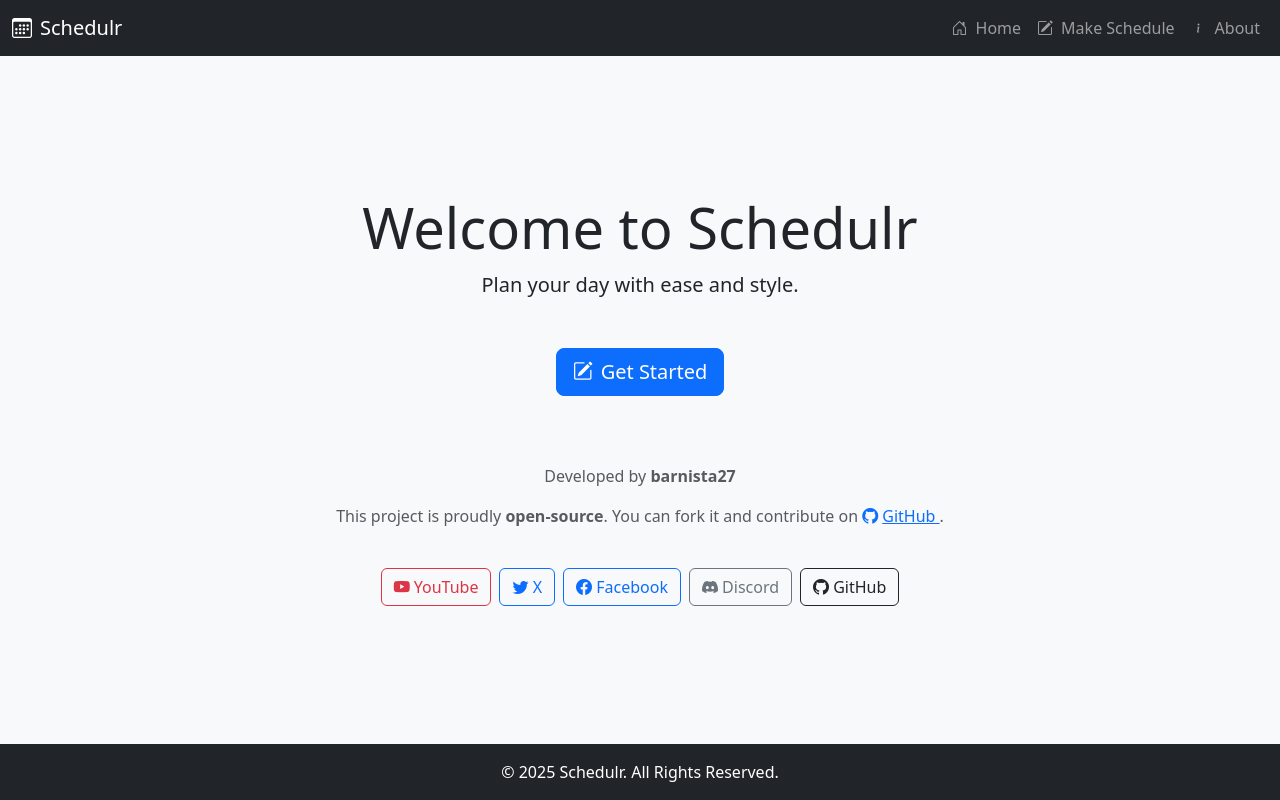
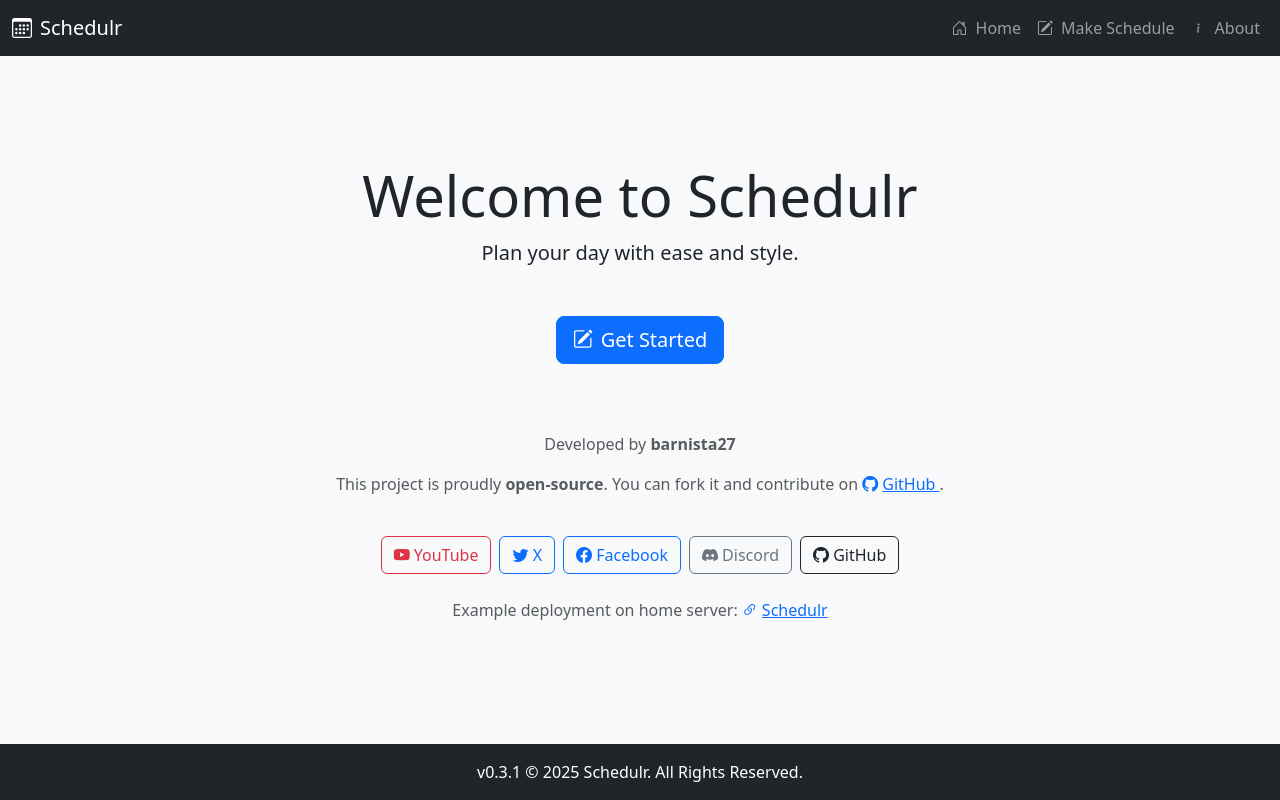
Before and after one commit to Barnista/Schedulr, a Vue app in the folder schedulr/: page / in a window 1280 px wide. Built offline with nearby package versions, Linux system fonts and the light colour scheme.

Commit message:
v0.3.1
- added example deployment on home server

- added version label on footer

```diff
--- a/schedulr/package.json
+++ b/schedulr/package.json
@@ -1,6 +1,6 @@
 {
   "name": "schedulr",
-  "version": "0.3.0",
+  "version": "0.3.1",
   "private": true,
   "scripts": {
     "serve": "vue-cli-service serve",
--- a/schedulr/src/App.vue
+++ b/schedulr/src/App.vue
@@ -37,7 +37,7 @@
 
     <!-- Footer -->
     <footer class="bg-dark text-white text-center py-3">
-      <p class="mb-0">© 2025 Schedulr. All Rights Reserved.</p>
+      <p class="mb-0">v0.3.1 © 2025 Schedulr. All Rights Reserved.</p>
     </footer>
   </div>
 </template>
--- a/schedulr/src/views/HomeView.vue
+++ b/schedulr/src/views/HomeView.vue
@@ -27,7 +27,8 @@
       <a href="https://x.com/barnista27" target="_blank" class="btn btn-outline-primary me-2">
         <i class="bi bi-twitter"></i> X
       </a>
-      <a href="https://www.facebook.com/profile.php?id=61574757156088" target="_blank" class="btn btn-outline-primary me-2">
+      <a href="https://www.facebook.com/profile.php?id=61574757156088" target="_blank"
+        class="btn btn-outline-primary me-2">
         <i class="bi bi-facebook"></i> Facebook
       </a>
       <a href="https://discord.gg/SKpzUwWp" target="_blank" class="btn btn-outline-secondary me-2">
@@ -36,6 +37,16 @@
       <a href="https://github.com/barnista27/schedulr" target="_blank" class="btn btn-outline-dark">
         <i class="bi bi-github"></i> GitHub
       </a>
+    </div>
+
+    <!-- Example Deployment on Home Server -->
+    <div class="mt-4">
+      <p class="text-muted">
+        Example deployment on home server:
+        <a href="http://wanchaem.3bbddns.com:29401/" target="_blank" class="text-primary">
+          <i class="bi bi-link-45deg me-1"></i>Schedulr
+        </a>
+      </p>
     </div>
   </div>
 </template>
```
Also changed, not shown: 2 other files (tests, documents, lock files or other folders).
